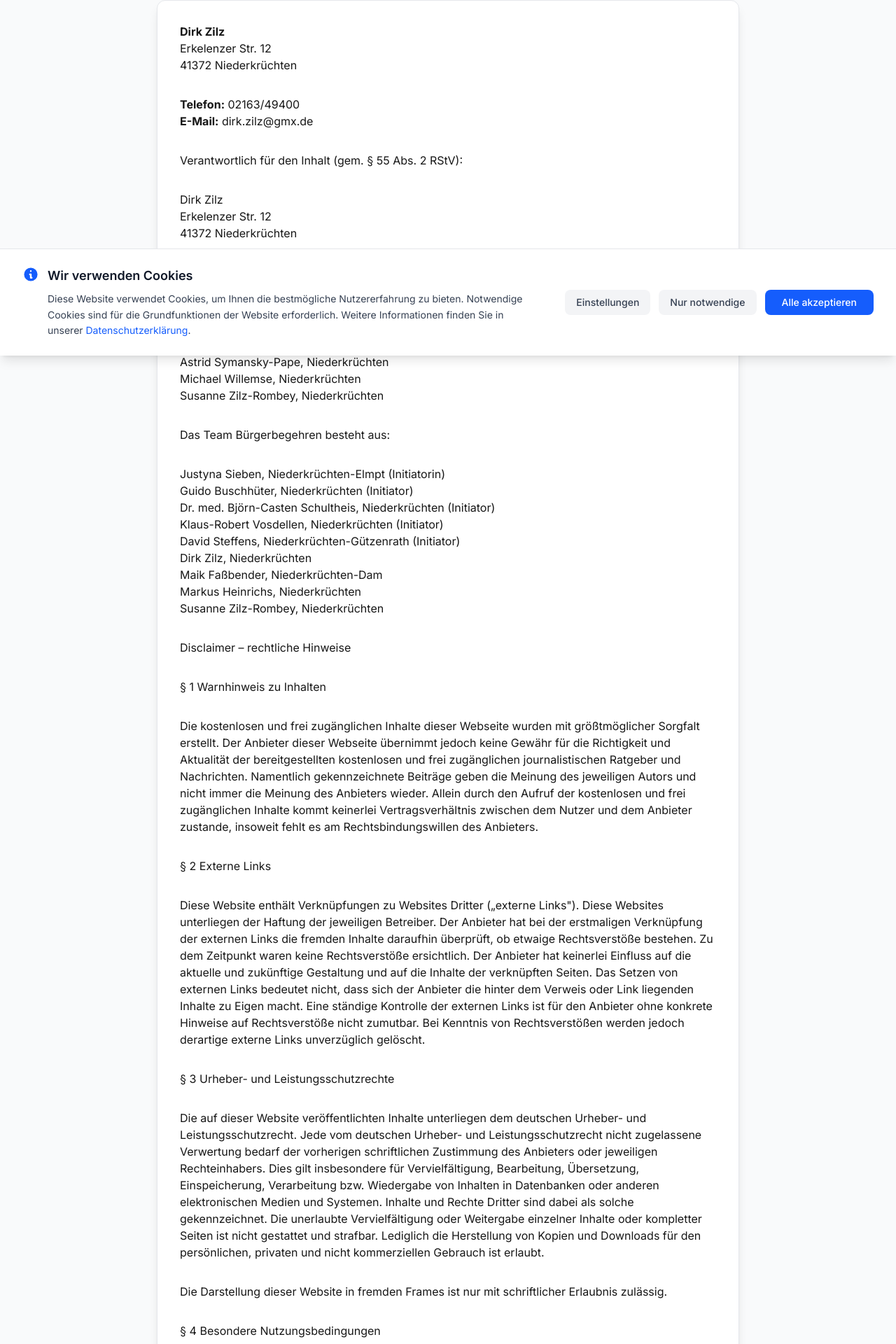
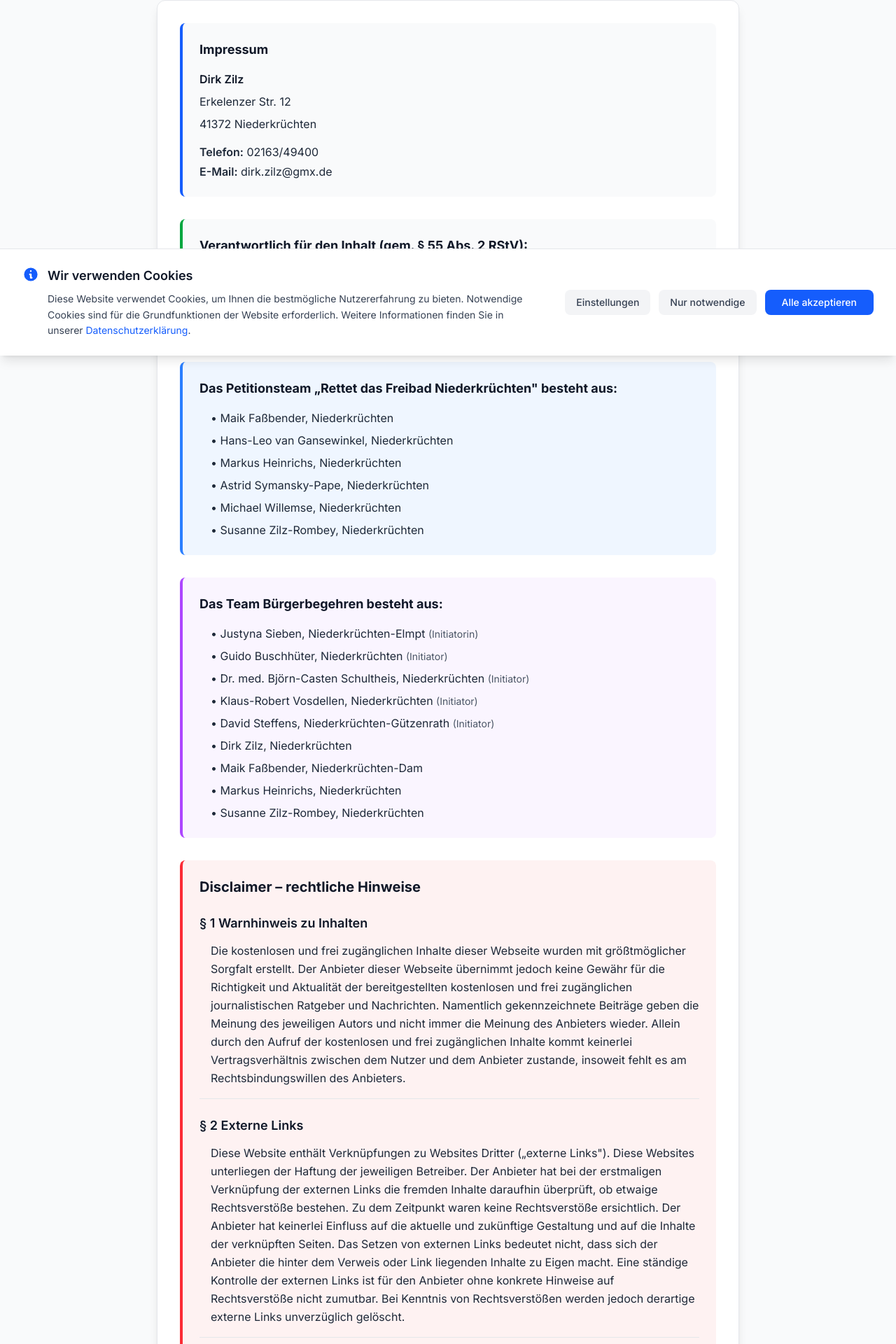
Before and after one commit to rombey86/Schwimmbad, a Next.js app in the folder freibad-website/: page /impressum in a window 1280 px wide. Shown: the part 292-2212 px from the top of the page at 70% size. Built offline with nearby package versions, Linux system fonts and the light colour scheme.

Commit message:
Update impressum content with better typography and section separation
cgen-5def097ba1f64f478ae0c22a27547e6e

```diff
--- a/freibad-website/src/app/impressum/page.tsx
+++ b/freibad-website/src/app/impressum/page.tsx
@@ -28,75 +28,106 @@ export default function ImpressumPage() {
         <div className="bg-white rounded-xl shadow-lg border border-gray-200">
 
           <div className="p-8 space-y-8">
-            <p>
-              <strong>Dirk Zilz</strong><br />
-              Erkelenzer Str. 12<br />
-              41372 Niederkrüchten
-            </p>
+            {/* Kontakt */}
+            <section className="bg-gray-50 p-6 rounded-lg border-l-4 border-blue-600">
+              <div className="text-lg font-bold text-gray-900 mb-4">Impressum</div>
+              <div className="text-gray-800 space-y-2">
+                <div className="font-semibold text-gray-900">Dirk Zilz</div>
+                <div>Erkelenzer Str. 12</div>
+                <div>41372 Niederkrüchten</div>
+              </div>
 
-            <p>
-              <strong>Telefon:</strong> 02163/49400<br />
-              <strong>E-Mail:</strong> dirk.zilz@gmx.de
-            </p>
+              <div className="mt-4 text-gray-800 space-y-1">
+                <div><span className="font-semibold">Telefon:</span> 02163/49400</div>
+                <div><span className="font-semibold">E-Mail:</span> dirk.zilz@gmx.de</div>
+              </div>
+            </section>
 
-            <h2>Verantwortlich für den Inhalt (gem. § 55 Abs. 2 RStV):</h2>
-            <p>
-              Dirk Zilz<br />
-              Erkelenzer Str. 12<br />
-              41372 Niederkrüchten
-            </p>
+            {/* Verantwortlich */}
+            <section className="bg-gray-50 p-6 rounded-lg border-l-4 border-green-600">
+              <h2 className="text-lg font-bold text-gray-900 mb-4">Verantwortlich für den Inhalt (gem. § 55 Abs. 2 RStV):</h2>
+              <div className="text-gray-800 space-y-1 ml-4">
+                <div className="font-semibold">Dirk Zilz</div>
+                <div>Erkelenzer Str. 12</div>
+                <div>41372 Niederkrüchten</div>
+              </div>
+            </section>
 
-            <h2>Das Petitionsteam „Rettet das Freibad Niederkrüchten" besteht aus:</h2>
-            <p>
-              Maik Faßbender, Niederkrüchten<br />
-              Hans-Leo van Gansewinkel, Niederkrüchten<br />
-              Markus Heinrichs, Niederkrüchten<br />
-              Astrid Symansky-Pape, Niederkrüchten<br />
-              Michael Willemse, Niederkrüchten<br />
-              Susanne Zilz-Rombey, Niederkrüchten
-            </p>
+            {/* Petitionsteam */}
+            <section className="bg-blue-50 p-6 rounded-lg border-l-4 border-blue-500">
+              <h2 className="text-lg font-bold text-gray-900 mb-4">Das Petitionsteam „Rettet das Freibad Niederkrüchten" besteht aus:</h2>
+              <div className="text-gray-800 space-y-2 ml-4">
+                <div>• Maik Faßbender, Niederkrüchten</div>
+                <div>• Hans-Leo van Gansewinkel, Niederkrüchten</div>
+                <div>• Markus Heinrichs, Niederkrüchten</div>
+                <div>• Astrid Symansky-Pape, Niederkrüchten</div>
+                <div>• Michael Willemse, Niederkrüchten</div>
+                <div>• Susanne Zilz-Rombey, Niederkrüchten</div>
+              </div>
+            </section>
 
-            <h2>Das Team Bürgerbegehren besteht aus:</h2>
-            <p>
-              Justyna Sieben, Niederkrüchten-Elmpt (Initiatorin)<br />
-              Guido Buschhüter, Niederkrüchten (Initiator)<br />
-              Dr. med. Björn-Casten Schultheis, Niederkrüchten (Initiator)<br />
-              Klaus-Robert Vosdellen, Niederkrüchten (Initiator)<br />
-              David Steffens, Niederkrüchten-Gützenrath (Initiator)<br />
-              Dirk Zilz, Niederkrüchten<br />
-              Maik Faßbender, Niederkrüchten-Dam<br />
-              Markus Heinrichs, Niederkrüchten<br />
-              Susanne Zilz-Rombey, Niederkrüchten
-            </p>
+            {/* Bürgerbegehren Team */}
+            <section className="bg-purple-50 p-6 rounded-lg border-l-4 border-purple-500">
+              <h2 className="text-lg font-bold text-gray-900 mb-4">Das Team Bürgerbegehren besteht aus:</h2>
+              <div className="text-gray-800 space-y-2 ml-4">
+                <div>• Justyna Sieben, Niederkrüchten-Elmpt <span className="text-sm text-gray-600">(Initiatorin)</span></div>
+                <div>• Guido Buschhüter, Niederkrüchten <span className="text-sm text-gray-600">(Initiator)</span></div>
+                <div>• Dr. med. Björn-Casten Schultheis, Niederkrüchten <span className="text-sm text-gray-600">(Initiator)</span></div>
+                <div>• Klaus-Robert Vosdellen, Niederkrüchten <span className="text-sm text-gray-600">(Initiator)</span></div>
+                <div>• David Steffens, Niederkrüchten-Gützenrath <span className="text-sm text-gray-600">(Initiator)</span></div>
+                <div>• Dirk Zilz, Niederkrüchten</div>
+                <div>• Maik Faßbender, Niederkrüchten-Dam</div>
+                <div>• Markus Heinrichs, Niederkrüchten</div>
+                <div>• Susanne Zilz-Rombey, Niederkrüchten</div>
+              </div>
+            </section>
 
-            <h2>Disclaimer – rechtliche Hinweise</h2>
+            {/* Rechtliche Hinweise */}
+            <section className="bg-red-50 p-6 rounded-lg border-l-4 border-red-500">
+              <h2 className="text-xl font-bold text-gray-900 mb-6">Disclaimer – rechtliche Hinweise</h2>
 
-            <h3>§ 1 Warnhinweis zu Inhalten</h3>
-            <p>
+              <div className="space-y-6">
+                <div className="border-b border-gray-200 pb-4">
+                  <h3 className="text-lg font-semibold text-gray-900 mb-3">§ 1 Warnhinweis zu Inhalten</h3>
+                  <p className="text-gray-800 leading-relaxed ml-4">
                     Die kostenlosen und frei zugänglichen Inhalte dieser Webseite wurden mit größtmöglicher Sorgfalt erstellt. Der Anbieter dieser Webseite übernimmt jedoch keine Gewähr für die Richtigkeit und Aktualität der bereitgestellten kostenlosen und frei zugänglichen journalistischen Ratgeber und Nachrichten. Namentlich gekennzeichnete Beiträge geben die Meinung des jeweiligen Autors und nicht immer die Meinung des Anbieters wieder. Allein durch den Aufruf der kostenlosen und frei zugänglichen Inhalte kommt keinerlei Vertragsverhältnis zwischen dem Nutzer und dem Anbieter zustande, insoweit fehlt es am Rechtsbindungswillen des Anbieters.
                   </p>
+                </div>
 
-            <h3>§ 2 Externe Links</h3>
-            <p>
+                <div className="border-b border-gray-200 pb-4">
+                  <h3 className="text-lg font-semibold text-gray-900 mb-3">§ 2 Externe Links</h3>
+                  <p className="text-gray-800 leading-relaxed ml-4">
                     Diese Website enthält Verknüpfungen zu Websites Dritter („externe Links"). Diese Websites unterliegen der Haftung der jeweiligen Betreiber. Der Anbieter hat bei der erstmaligen Verknüpfung der externen Links die fremden Inhalte daraufhin überprüft, ob etwaige Rechtsverstöße bestehen. Zu dem Zeitpunkt waren keine Rechtsverstöße ersichtlich. Der Anbieter hat keinerlei Einfluss auf die aktuelle und zukünftige Gestaltung und auf die Inhalte der verknüpften Seiten. Das Setzen von externen Links bedeutet nicht, dass sich der Anbieter die hinter dem Verweis oder Link liegenden Inhalte zu Eigen macht. Eine ständige Kontrolle der externen Links ist für den Anbieter ohne konkrete Hinweise auf Rechtsverstöße nicht zumutbar. Bei Kenntnis von Rechtsverstößen werden jedoch derartige externe Links unverzüglich gelöscht.
                   </p>
+                </div>
 
-            <h3>§ 3 Urheber- und Leistungsschutzrechte</h3>
+                <div className="border-b border-gray-200 pb-4">
+                  <h3 className="text-lg font-semibold text-gray-900 mb-3">§ 3 Urheber- und Leistungsschutzrechte</h3>
+                  <div className="text-gray-800 leading-relaxed ml-4 space-y-3">
                     <p>
                       Die auf dieser Website veröffentlichten Inhalte unterliegen dem deutschen Urheber- und Leistungsschutzrecht. Jede vom deutschen Urheber- und Leistungsschutzrecht nicht zugelassene Verwertung bedarf der vorherigen schriftlichen Zustimmung des Anbieters oder jeweiligen Rechteinhabers. Dies gilt insbesondere für Vervielfältigung, Bearbeitung, Übersetzung, Einspeicherung, Verarbeitung bzw. Wiedergabe von Inhalten in Datenbanken oder anderen elektronischen Medien und Systemen. Inhalte und Rechte Dritter sind dabei als solche gekennzeichnet. Die unerlaubte Vervielfältigung oder Weitergabe einzelner Inhalte oder kompletter Seiten ist nicht gestattet und strafbar. Lediglich die Herstellung von Kopien und Downloads für den persönlichen, privaten und nicht kommerziellen Gebrauch ist erlaubt.
                     </p>
                     <p>
                       Die Darstellung dieser Website in fremden Frames ist nur mit schriftlicher Erlaubnis zulässig.
                     </p>
+                  </div>
+                </div>
 
-            <h3>§ 4 Besondere Nutzungsbedingungen</h3>
-            <p>
+                <div>
+                  <h3 className="text-lg font-semibold text-gray-900 mb-3">§ 4 Besondere Nutzungsbedingungen</h3>
+                  <p className="text-gray-800 leading-relaxed ml-4">
                     Soweit besondere Bedingungen für einzelne Nutzungen dieser Website von den vorgenannten Paragraphen abweichen, wird an entsprechender Stelle ausdrücklich darauf hingewiesen. In diesem Falle gelten im jeweiligen Einzelfall die besonderen Nutzungsbedingungen.
                   </p>
+                </div>
+              </div>
+            </section>
 
-            <p className="text-sm text-gray-500 mt-8">
-              <strong>Quelle:</strong> Impressum Muster von JuraForum.de
+            {/* Quelle */}
+            <div className="text-center pt-6 border-t border-gray-200">
+              <p className="text-sm text-gray-600">
+                <span className="font-semibold">Quelle:</span> Impressum Muster von JuraForum.de
               </p>
+            </div>
           </div>
         </div>
 
```
Lines whose indentation alone changed are shown as unchanged.
